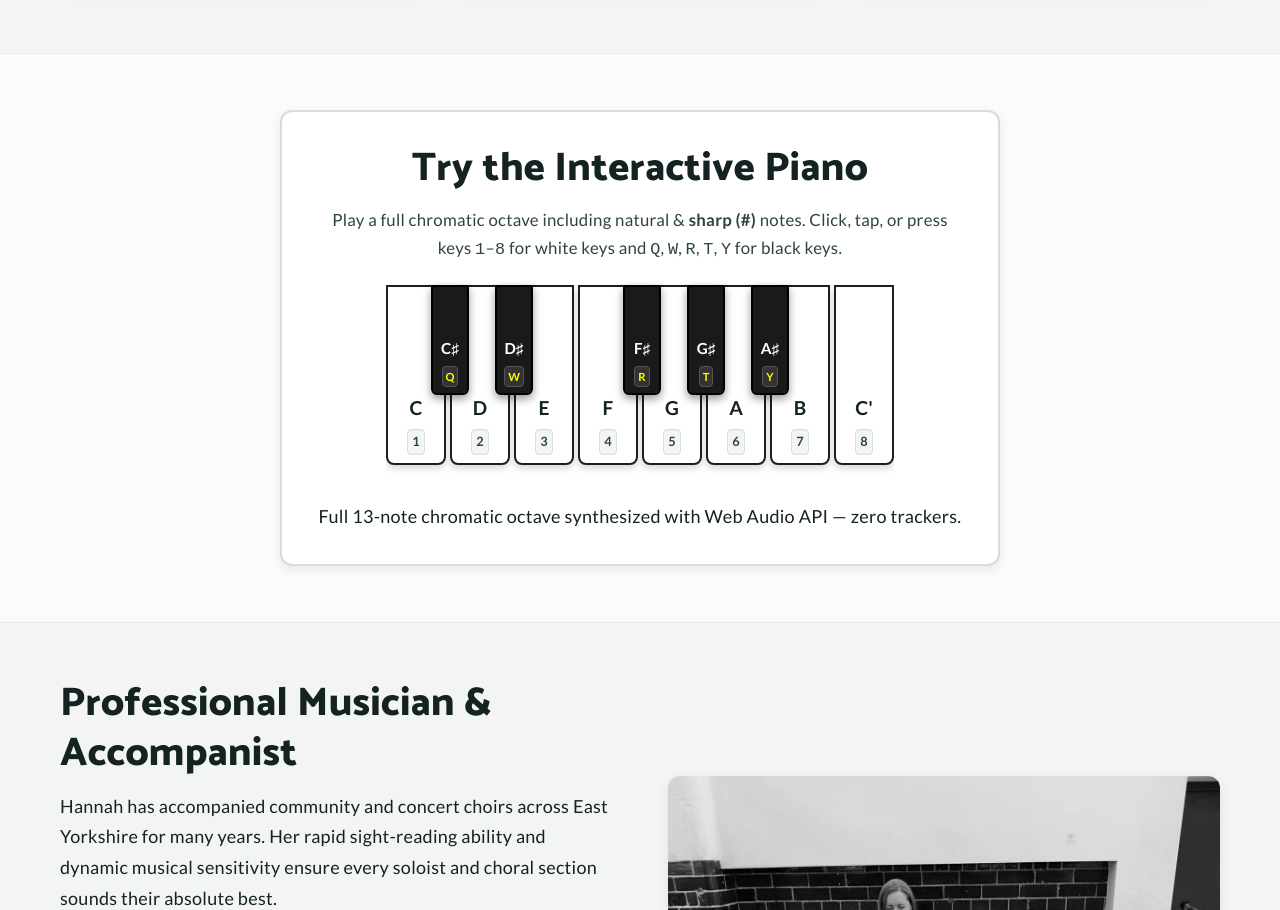
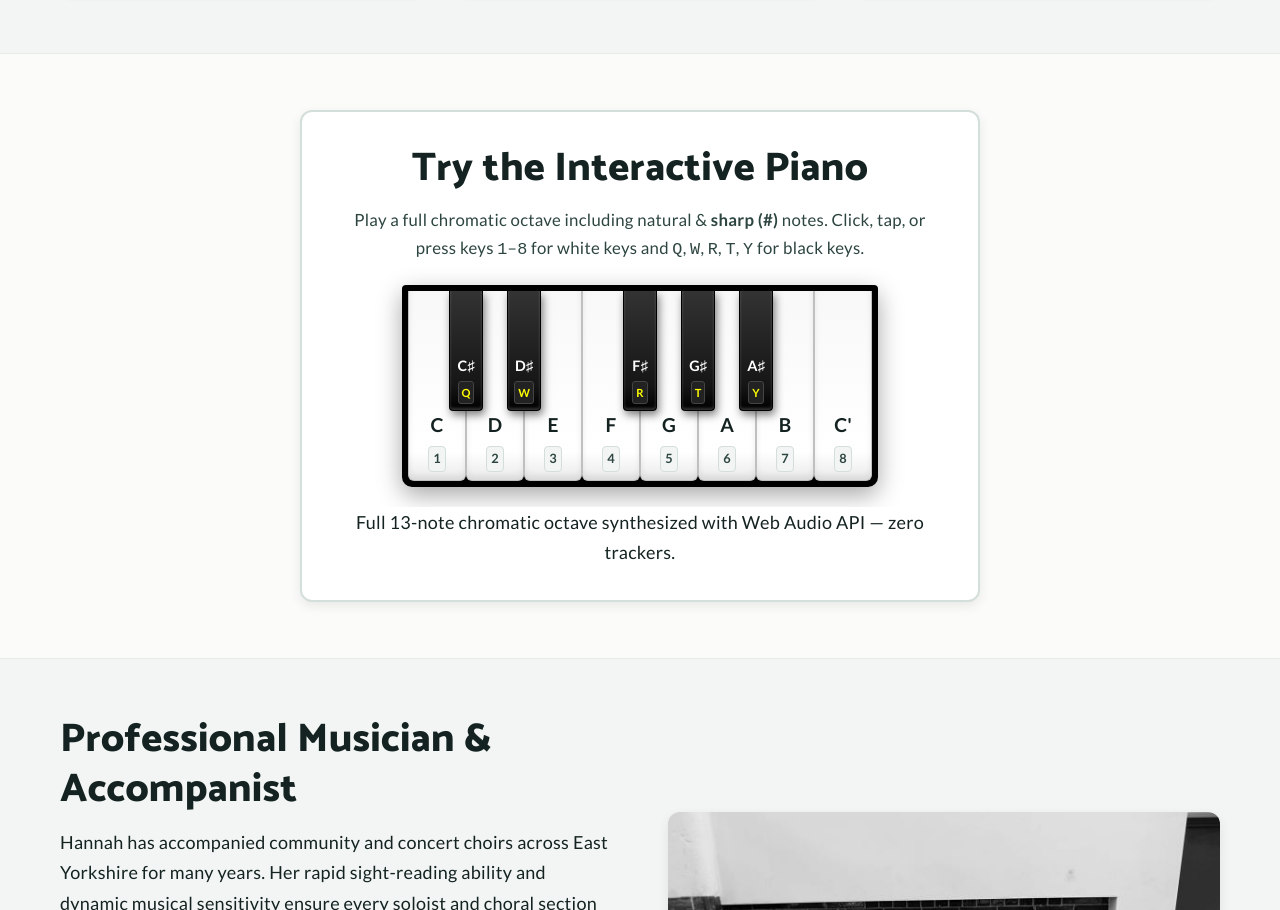
Before and after one commit to lordeldrick/lordeldrick-github.io, a plain HTML site: page index.html in a window 1280 px wide. Shown: the part 2176-3086 px from the top of the page. Drawn offline with Linux system fonts and the light colour scheme.

Commit message:
Refactor piano layout to mirror acoustic piano keyboard (2-3 black key grouping)

```diff
--- a/css/styles.css
+++ b/css/styles.css
@@ -556,7 +556,7 @@
   }
 
   /* Interactive Piano Demo Widget (Web Audio API) */
-  /* Interactive Piano Widget (Chromatic: Whites & Sharps) */
+  /* Acoustic Piano Keyboard Layout */
   .piano-widget {
     background: var(--color-surface);
     border: 2px solid var(--color-border);
@@ -564,36 +564,41 @@
     padding: var(--space-lg);
     box-shadow: var(--shadow-md);
     text-align: center;
-    max-width: 720px;
+    max-width: 680px;
     margin-inline: auto;
   }
 
   .piano-keys-wrapper {
-    position: relative;
-    display: inline-block;
-    max-width: 100%;
+    display: flex;
+    justify-content: center;
     overflow-x: auto;
     padding-block: var(--space-md);
+    -webkit-overflow-scrolling: touch;
   }
 
-  .piano-keys {
+  .piano-keyboard {
+    display: inline-flex;
+    position: relative;
+    background: #000000;
+    padding: 6px;
+    border-radius: 4px 4px 10px 10px;
+    box-shadow: 0 8px 24px rgba(0, 0, 0, 0.35);
+  }
+
+  .piano-key-col {
     position: relative;
     display: flex;
-    justify-content: center;
-    gap: 4px;
-    margin: 0 auto;
-    padding-bottom: 8px;
   }
 
-  /* White Keys */
+  /* Natural White Keys */
   .piano-key {
-    position: relative;
-    width: 60px;
+    width: 58px;
     min-width: 44px;
-    height: 180px;
-    background: #ffffff;
-    border: 2px solid var(--color-text-main);
-    border-radius: 0 0 8px 8px;
+    height: 190px;
+    background: linear-gradient(180deg, #f8f8f8 0%, #ffffff 85%, #eaeaea 100%);
+    border: 1px solid #c0c0c0;
+    border-top: none;
+    border-radius: 0 0 6px 6px;
     cursor: pointer;
     display: flex;
     flex-direction: column;
@@ -601,29 +606,31 @@
     align-items: center;
     padding-bottom: var(--space-xs);
     font-weight: 800;
-    box-shadow: 0 4px 6px rgba(0, 0, 0, 0.15);
+    box-shadow: inset 0 -4px 6px rgba(0, 0, 0, 0.08), 1px 0 2px rgba(0,0,0,0.1);
     user-select: none;
     -webkit-user-select: none;
-    transition: transform 0.05s ease, background-color 0.1s ease;
+    transition: transform 0.05s ease, background 0.1s ease;
     z-index: 1;
   }
 
   .piano-key:active, .piano-key.active {
-    transform: translateY(4px);
-    background: var(--color-accent-bg);
+    transform: translateY(3px);
+    background: linear-gradient(180deg, #e8dfd8 0%, #f4e8e1 100%);
     border-color: var(--color-accent);
   }
 
-  /* Black / Sharp Keys */
+  /* Black Sharp Keys - Positioned Realistically Overlapping the Column Seam */
   .piano-key-sharp {
     position: absolute;
     top: 0;
-    width: 38px;
-    height: 110px;
-    background: #1a1a1a;
+    right: -17px; /* Half width overlapping the boundary between this key and next */
+    width: 34px;
+    height: 120px;
+    background: linear-gradient(180deg, #333333 0%, #151515 80%, #000000 100%);
     color: #ffffff !important;
-    border: 2px solid #000000;
-    border-radius: 0 0 6px 6px;
+    border: 1px solid #000000;
+    border-top: none;
+    border-radius: 0 0 4px 4px;
     cursor: pointer;
     display: flex;
     flex-direction: column;
@@ -631,44 +638,31 @@
     align-items: center;
     padding-bottom: 6px;
     font-weight: 800;
-    box-shadow: 0 4px 8px rgba(0, 0, 0, 0.4);
-    z-index: 2;
-    transition: transform 0.05s ease, background-color 0.1s ease;
+    box-shadow: 2px 4px 8px rgba(0, 0, 0, 0.5), inset 0 -2px 3px rgba(255, 255, 255, 0.2);
+    z-index: 5;
+    transition: transform 0.05s ease, background 0.1s ease;
   }
 
   .piano-key-sharp:active, .piano-key-sharp.active {
     transform: translateY(3px);
-    background: #3a2215;
+    background: linear-gradient(180deg, #5c2c15 0%, #3a1a0b 100%);
     border-color: var(--color-accent);
   }
 
   .piano-key-sharp .piano-key-note {
-    font-size: 0.95rem;
+    font-size: 0.9rem;
     color: #ffffff;
   }
 
   .piano-key-sharp .piano-key-kbd {
     font-size: 0.7rem;
-    background: #333333;
+    background: #222222;
     color: #ffff00;
-    border-color: #555555;
-    padding: 0 3px;
+    border: 1px solid #444444;
+    padding: 1px 3px;
+    border-radius: 3px;
+    margin-top: 2px;
   }
-
-  /* Positions for the 5 Sharps across an 8-key octave:
-     Key index (0-based) * (60px + 4px gap) = 64px per key
-     White keys centers:
-     C(0) to D(1): 64 - 19 = 45px
-     D(1) to E(2): 128 - 19 = 109px
-     F(3) to G(4): 256 - 19 = 237px
-     G(4) to A(5): 320 - 19 = 301px
-     A(5) to B(6): 384 - 19 = 365px
-  */
-  .sharp-c-sharp { left: 45px; }
-  .sharp-d-sharp { left: 109px; }
-  .sharp-f-sharp { left: 237px; }
-  .sharp-g-sharp { left: 301px; }
-  .sharp-a-sharp { left: 365px; }
 
   .piano-key-note {
     font-size: 1.2rem;
--- a/index.html
+++ b/index.html
@@ -208,62 +208,90 @@
                         Play a full chromatic octave including natural &amp; <strong>sharp (#)</strong> notes. Click, tap, or press keys <kbd>1</kbd>–<kbd>8</kbd> for white keys and <kbd>Q</kbd>, <kbd>W</kbd>, <kbd>R</kbd>, <kbd>T</kbd>, <kbd>Y</kbd> for black keys.
                     </p>
                     <div class="piano-keys-wrapper">
-                        <div class="piano-keys" role="group" aria-label="Interactive piano keyboard with natural and sharp keys">
-                            <!-- White Keys -->
+                        <div class="piano-keyboard" role="group" aria-label="Acoustic piano keyboard layout with natural white and sharp black keys">
+                            <!-- C4 -->
+                            <div class="piano-key-col">
                                 <button type="button" class="piano-key" data-note="C" aria-label="Play natural note C4">
                                     <span class="piano-key-note">C</span>
                                     <span class="piano-key-kbd">1</span>
                                 </button>
+                                <button type="button" class="piano-key-sharp" data-note="C#" aria-label="Play sharp note C sharp 4">
+                                    <span class="piano-key-note">C♯</span>
+                                    <span class="piano-key-kbd">Q</span>
+                                </button>
+                            </div>
+
+                            <!-- D4 -->
+                            <div class="piano-key-col">
                                 <button type="button" class="piano-key" data-note="D" aria-label="Play natural note D4">
                                     <span class="piano-key-note">D</span>
                                     <span class="piano-key-kbd">2</span>
                                 </button>
+                                <button type="button" class="piano-key-sharp" data-note="D#" aria-label="Play sharp note D sharp 4">
+                                    <span class="piano-key-note">D♯</span>
+                                    <span class="piano-key-kbd">W</span>
+                                </button>
+                            </div>
+
+                            <!-- E4 (No sharp between E and F) -->
+                            <div class="piano-key-col">
                                 <button type="button" class="piano-key" data-note="E" aria-label="Play natural note E4">
                                     <span class="piano-key-note">E</span>
                                     <span class="piano-key-kbd">3</span>
                                 </button>
+                            </div>
+
+                            <!-- F4 -->
+                            <div class="piano-key-col">
                                 <button type="button" class="piano-key" data-note="F" aria-label="Play natural note F4">
                                     <span class="piano-key-note">F</span>
                                     <span class="piano-key-kbd">4</span>
                                 </button>
+                                <button type="button" class="piano-key-sharp" data-note="F#" aria-label="Play sharp note F sharp 4">
+                                    <span class="piano-key-note">F♯</span>
+                                    <span class="piano-key-kbd">R</span>
+                                </button>
+                            </div>
+
+                            <!-- G4 -->
+                            <div class="piano-key-col">
                                 <button type="button" class="piano-key" data-note="G" aria-label="Play natural note G4">
                                     <span class="piano-key-note">G</span>
                                     <span class="piano-key-kbd">5</span>
                                 </button>
+                                <button type="button" class="piano-key-sharp" data-note="G#" aria-label="Play sharp note G sharp 4">
+                                    <span class="piano-key-note">G♯</span>
+                                    <span class="piano-key-kbd">T</span>
+                                </button>
+                            </div>
+
+                            <!-- A4 -->
+                            <div class="piano-key-col">
                                 <button type="button" class="piano-key" data-note="A" aria-label="Play natural note A4">
                                     <span class="piano-key-note">A</span>
                                     <span class="piano-key-kbd">6</span>
                                 </button>
+                                <button type="button" class="piano-key-sharp" data-note="A#" aria-label="Play sharp note A sharp 4">
+                                    <span class="piano-key-note">A♯</span>
+                                    <span class="piano-key-kbd">Y</span>
+                                </button>
+                            </div>
+
+                            <!-- B4 (No sharp between B and C) -->
+                            <div class="piano-key-col">
                                 <button type="button" class="piano-key" data-note="B" aria-label="Play natural note B4">
                                     <span class="piano-key-note">B</span>
                                     <span class="piano-key-kbd">7</span>
                                 </button>
+                            </div>
+
+                            <!-- C5 (Octave high C) -->
+                            <div class="piano-key-col">
                                 <button type="button" class="piano-key" data-note="C5" aria-label="Play natural note C5">
                                     <span class="piano-key-note">C'</span>
                                     <span class="piano-key-kbd">8</span>
                                 </button>
-
-                            <!-- Black / Sharp Keys -->
-                            <button type="button" class="piano-key-sharp sharp-c-sharp" data-note="C#" aria-label="Play sharp note C sharp 4">
-                                <span class="piano-key-note">C♯</span>
-                                <span class="piano-key-kbd">Q</span>
-                            </button>
-                            <button type="button" class="piano-key-sharp sharp-d-sharp" data-note="D#" aria-label="Play sharp note D sharp 4">
-                                <span class="piano-key-note">D♯</span>
-                                <span class="piano-key-kbd">W</span>
-                            </button>
-                            <button type="button" class="piano-key-sharp sharp-f-sharp" data-note="F#" aria-label="Play sharp note F sharp 4">
-                                <span class="piano-key-note">F♯</span>
-                                <span class="piano-key-kbd">R</span>
-                            </button>
-                            <button type="button" class="piano-key-sharp sharp-g-sharp" data-note="G#" aria-label="Play sharp note G sharp 4">
-                                <span class="piano-key-note">G♯</span>
-                                <span class="piano-key-kbd">T</span>
-                            </button>
-                            <button type="button" class="piano-key-sharp sharp-a-sharp" data-note="A#" aria-label="Play sharp note A sharp 4">
-                                <span class="piano-key-note">A♯</span>
-                                <span class="piano-key-kbd">Y</span>
-                            </button>
+                            </div>
                         </div>
                     </div>
                     <p class="text-muted small">Full 13-note chromatic octave synthesized with Web Audio API — zero trackers.</p>
@@ -541,6 +569,6 @@
     </footer>
 
     <!-- Modern Vanilla JS Controller with Cache-Buster -->
-    <script src="js/scripts.js?v=2.2"></script>
+    <script src="js/scripts.js?v=2.3"></script>
 </body>
 </html>
```
Lines whose indentation alone changed are shown as unchanged.
